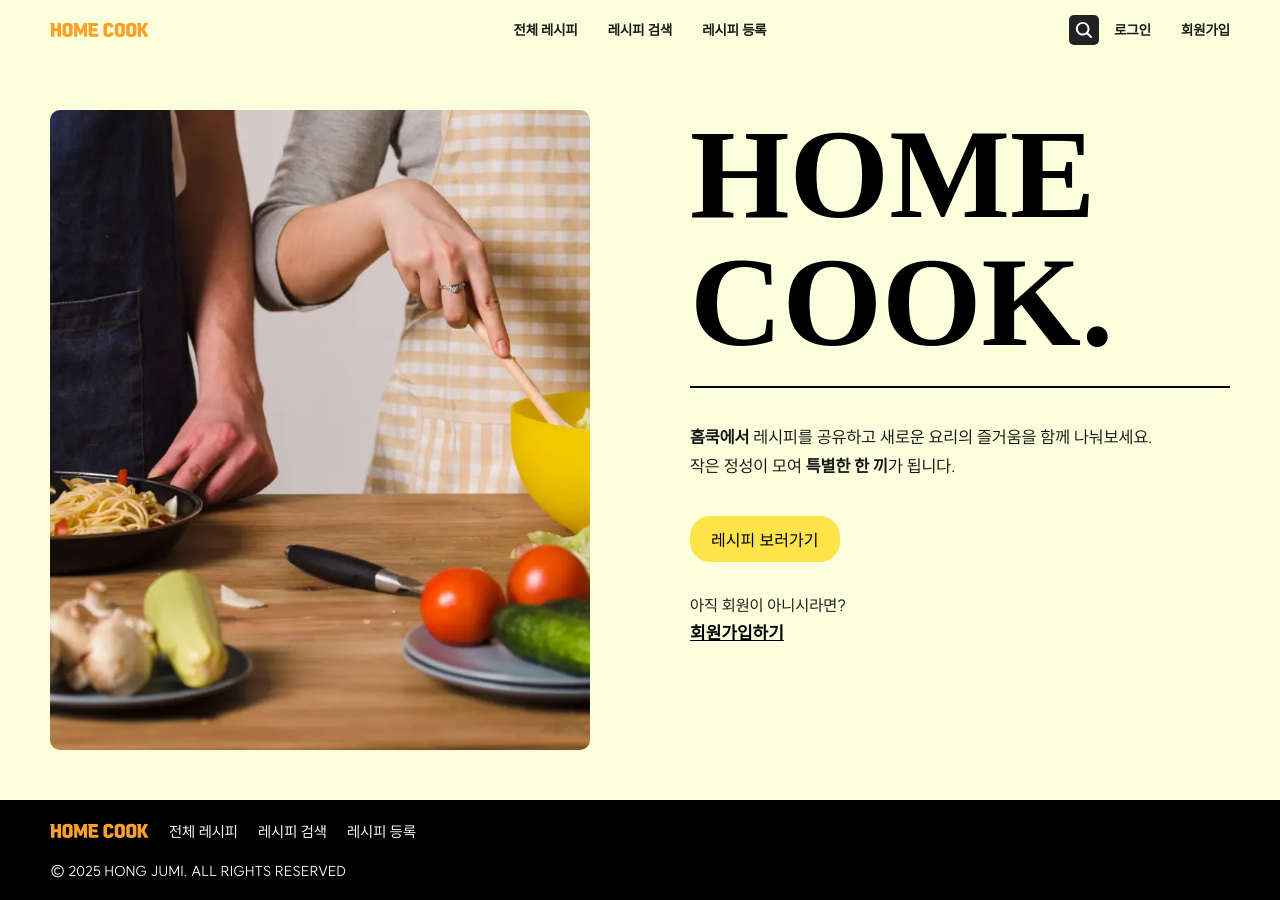
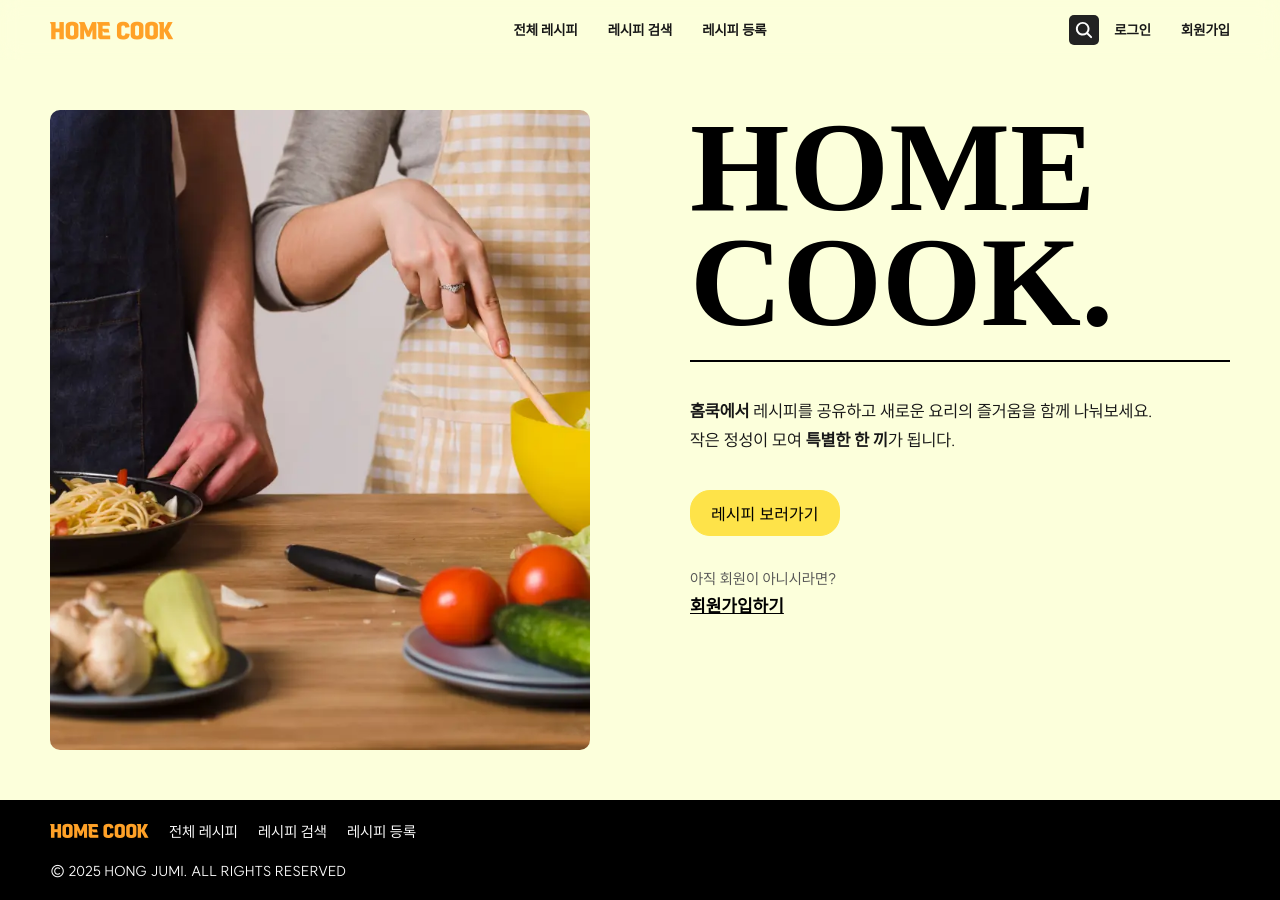
Before and after one commit to jumihongsee/homecook, a Next.js app: page / in a window 1280 px wide. Built offline with nearby package versions, Linux system fonts and the light colour scheme; no server answers; a web font is replaced by a local one.

Commit message:
README 추가

```diff
--- a/app/components/header/header.module.scss
+++ b/app/components/header/header.module.scss
@@ -21,7 +21,9 @@
     cursor: pointer;
     font-weight: bold;
     font-family: 'VITRO';
-    color: #ffa127;
+    color: $effect-color;
+    border-radius: 5px;
+    font-size: 20px;
   }
   .profile {
     width: 30px;
--- a/app/components/main/main.module.scss
+++ b/app/components/main/main.module.scss
@@ -39,7 +39,7 @@
       font-size: 10vw;
       font-weight: bold;
       font-family: 'PyeoJin';
-      line-height: 1;
+      line-height: 0.9;
       color: #000;
       border-bottom: 2px solid #000;
       padding-bottom: 20px;
@@ -77,6 +77,10 @@
       .registerBtnWrapper {
         margin-top: 30px;
         line-height: 1.7;
+        p {
+          font-size: 15px;
+          color: #555;
+        }
       }
     }
   }
```
Also changed, not shown: 1 other file (tests, documents, lock files or other folders).
